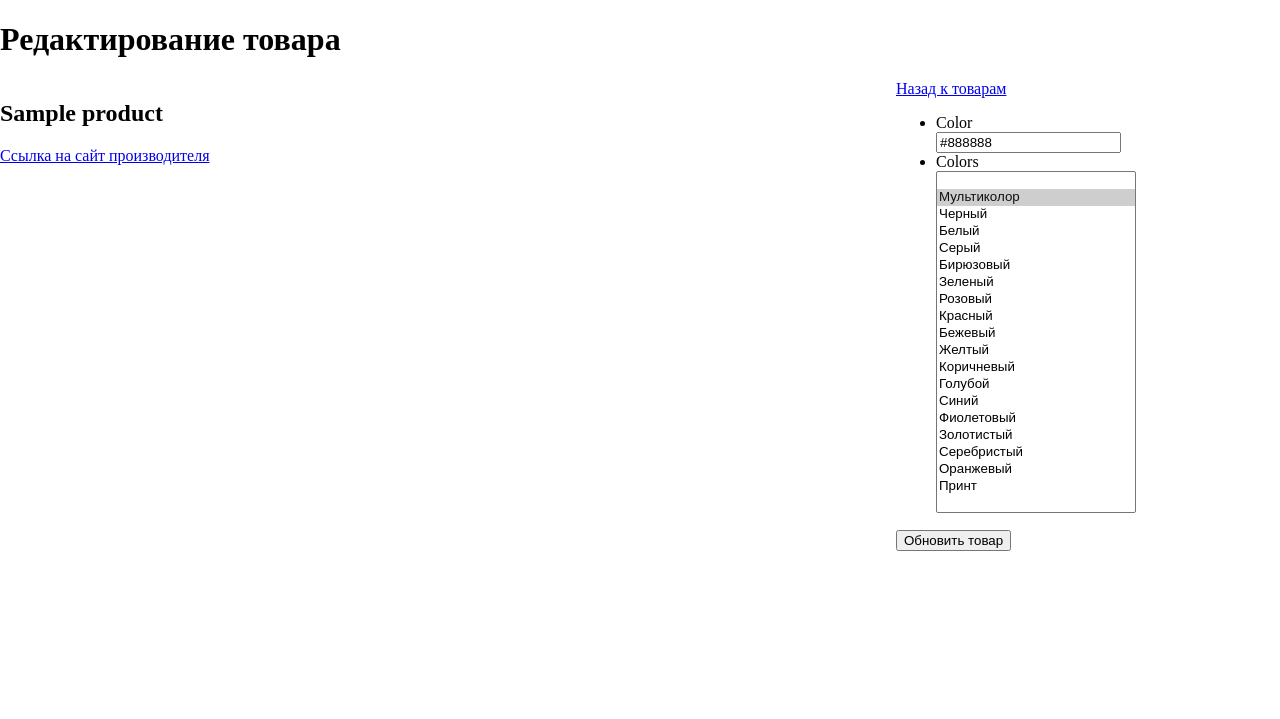
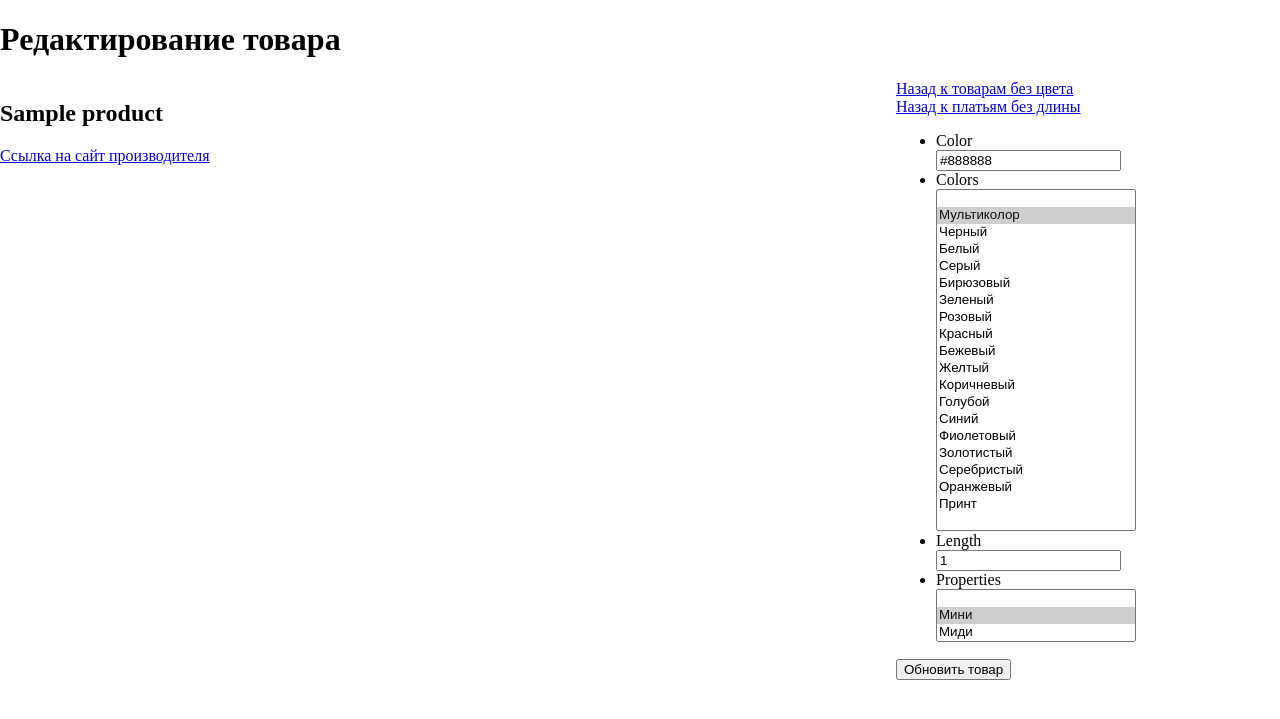
Before and after one commit to gafrom/bzn, a Rails app: page /fiddle/products/1/edit in a window 1280 px wide. Shown: the top 719 px of the page. Run offline with Rails 7, Linux system fonts and the light colour scheme; a user stored in the database is signed in; data comes from the database, SQL or seed files in the repository; tables that the repository leaves empty hold one stand-in row (values such as "Sample post"); style sheets or scripts are compiled from the project's sources; some libraries are stand-ins or nearby versions.

Commit message:
Implement editing of dresses length via admin

```diff
--- a/app/controllers/admin/dashboard_controller.rb
+++ b/app/controllers/admin/dashboard_controller.rb
@@ -5,7 +5,10 @@ class Admin::DashboardController < AdminController
     @num_products_with_no_color =
       Product.available
              .joins('left join colorations on colorations.product_id = products.id')
-             .where('colorations.color_id is null').where.not(supplier_id: 10).count
+             .where('colorations.color_id is null').count
+
+    @num_dresses_with_no_length =
+      Product.available.where(category_id: 3).includes(:propertings).where(propertings: { property_id: nil }).count
 
     @export_files_attrs = Dir["#{Export::PATH_TO_FILE}*"].map do |filename|
       File.open(filename) { |io| { name: filename[/export(.*)\.\w+\Z/,1],
--- a/app/controllers/admin/products_controller.rb
+++ b/app/controllers/admin/products_controller.rb
@@ -16,7 +16,7 @@ class Admin::ProductsController < AdminController
   private
 
   def permit_params
-    params.require(:product).permit(:color, color_ids: [])
+    params.require(:product).permit(:color, :length, property_ids: [], color_ids: [])
   end
 
   def set_resource
@@ -24,9 +24,18 @@ class Admin::ProductsController < AdminController
   end
 
   def set_resources
-    @resources = Product.available
-                        .joins('left join colorations on colorations.product_id = products.id')
-                        .where('colorations.color_id is null').where.not(supplier_id: 10)
-                        .limit(MAX_ITEMS)
+    @resources = case params[:filter_in]
+                 when 'no_color'
+                   Product.available
+                          .joins('left join colorations on colorations.product_id = products.id')
+                          .where('colorations.color_id is null').where.not(supplier_id: 10)
+                          .limit(MAX_ITEMS)
+                 when 'no_length'
+                   Product.available
+                          .where(category_id: 3)
+                          .includes(:propertings)
+                          .where(propertings: { property_id: nil })
+                          .limit(MAX_ITEMS)
+                 end
   end
 end
--- a/app/views/admin/home.slim
+++ b/app/views/admin/home.slim
@@ -5,7 +5,9 @@ p
   strong=< number_with_delimiter @total_available_products, delimiter: ' '
 
 .something
-= link_to "Товары без цвета (#{@num_products_with_no_color})", admin_products_path
+= link_to "Товары без цвета (#{@num_products_with_no_color})", admin_products_path(filter_in: :no_color)
+br
+= link_to "Платья без длины (#{@num_dresses_with_no_length})", admin_products_path(filter_in: :no_length)
 
 
 .something
--- a/app/views/admin/products/_form.slim
+++ b/app/views/admin/products/_form.slim
@@ -3,4 +3,7 @@
     li= f.input :color
     li= f.association :colors, input_html: { size: 20, class: 'simple_form__multiple-select-field' }
 
+    li= f.input :length
+    li= f.association :properties, input_html: { size: 3, class: 'simple_form__multiple-select-field' }
+
   = f.button :submit
--- a/app/views/admin/products/edit.slim
+++ b/app/views/admin/products/edit.slim
@@ -11,5 +11,7 @@ h1 Редактирование товара
   ul.images= render collection: @resource.proxied_images.first(5), partial: 'product_image', as: :image_url
 
 .side_bar
-  = link_to 'Назад к товарам', admin_products_path
+  = link_to 'Назад к товарам без цвета', admin_products_path(filter_in: :no_color)
+  br
+  = link_to 'Назад к платьям без длины', admin_products_path(filter_in: :no_length)
   = render 'form', product: @resource
```
